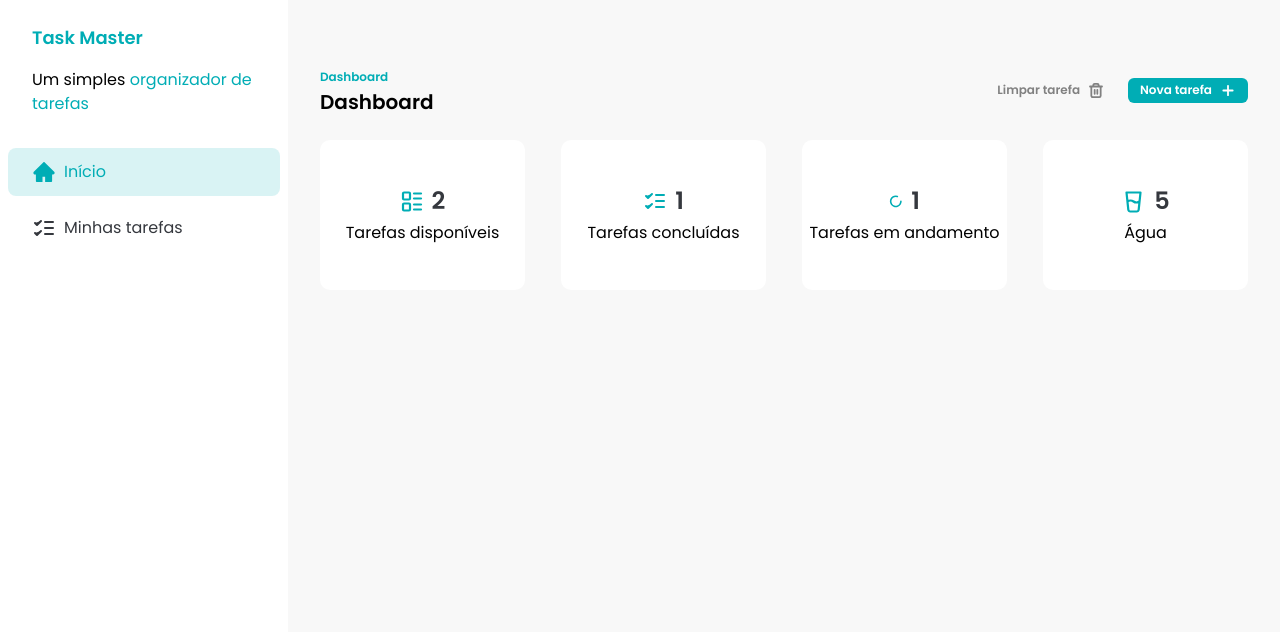
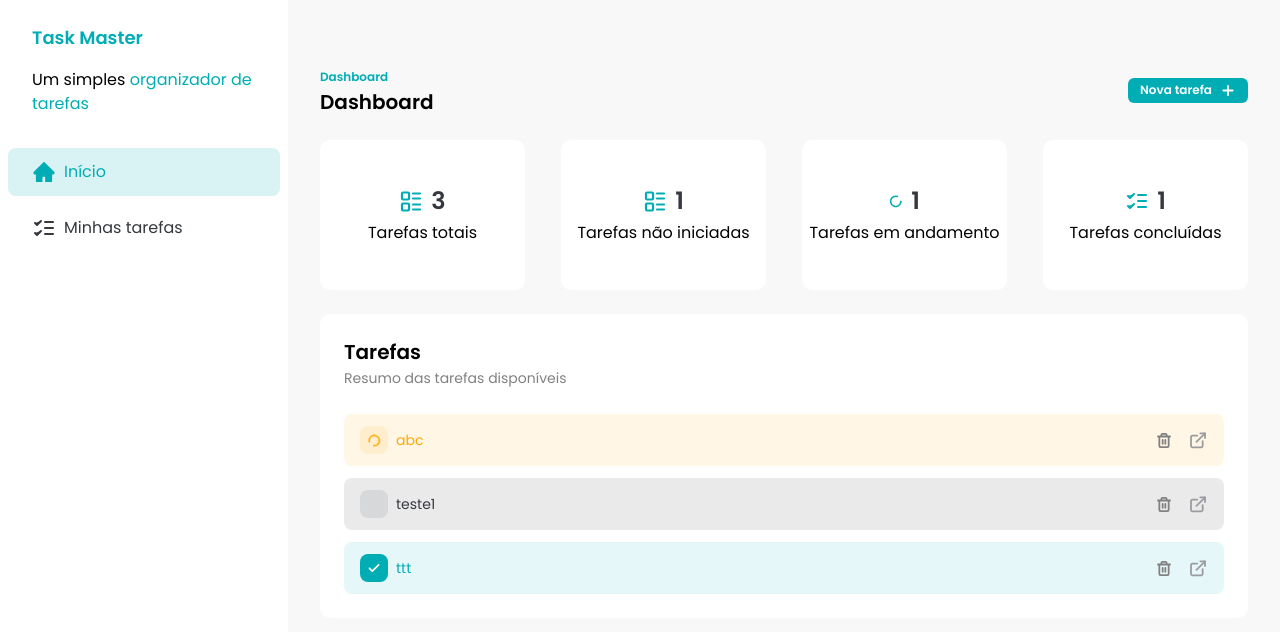
Before and after one commit to gabrielqrzz/fsc-task-manager, a React (Vite) app: page / in a window 1280 px wide. Shown: the top 632 px of the page. Built offline with nearby package versions, Linux system fonts and the light colour scheme; data requests are answered from the project's data file.

Commit message:
feat: add TaskItem on homepage

```diff
--- a/db.json
+++ b/db.json
@@ -5,14 +5,21 @@
       "title": "abc",
       "time": "evening",
       "description": "1234",
-      "status": "done"
+      "status": "in_progress"
     },
     {
-      "id": "f8dbe960-f508-428e-81cb-65e7ebcf4a29",
-      "title": "dasdasd",
+      "id": "123764ec-e125-42f5-9a87-164fa6de11ac",
+      "title": "teste1",
+      "time": "morning",
+      "description": "te",
+      "status": "not_started"
+    },
+    {
+      "id": "923b2cf6-c12b-4d27-8633-23e72563cc6a",
+      "title": "ttt",
       "time": "afternoon",
-      "description": "dasdad",
-      "status": "in_progress"
+      "description": "3",
+      "status": "done"
     }
   ]
 }
--- /dev/null
+++ b/src/components/DashboardCards.jsx
@@ -0,0 +1,46 @@
+import {
+  GlassWaterIcon,
+  LoaderIcon,
+  Tasks2Icon,
+  TasksIcon,
+} from '../assets/icons'
+import { useGetTasks } from '../hooks/data/use-get-tasks'
+import DashboardCard from './DashboardCard'
+
+const DashboardCards = () => {
+  const { data: tasks } = useGetTasks()
+
+  const notStartedTasks = tasks?.filter(
+    (task) => task.status === 'not_started'
+  ).length
+  const inProgressTasks = tasks?.filter(
+    (task) => task.status === 'in_progress'
+  ).length
+  const completedTasks = tasks?.filter((task) => task.status === 'done').length
+
+  return (
+    <div className="grid grid-cols-4 gap-9">
+      <DashboardCard
+        icon={<Tasks2Icon />}
+        mainText={tasks?.length}
+        secondaryText="Tarefas totais"
+      />
+      <DashboardCard
+        icon={<Tasks2Icon />}
+        mainText={notStartedTasks}
+        secondaryText="Tarefas não iniciadas"
+      />
+      <DashboardCard
+        icon={<LoaderIcon />}
+        mainText={inProgressTasks}
+        secondaryText="Tarefas em andamento"
+      />
+      <DashboardCard
+        icon={<TasksIcon />}
+        mainText={completedTasks}
+        secondaryText="Tarefas concluídas"
+      />
+    </div>
+  )
+}
+export default DashboardCards
--- a/src/components/Header.jsx
+++ b/src/components/Header.jsx
@@ -21,10 +21,6 @@ function Header({ subtitle, title }) {
       </div>
 
       <div className="flex items-center gap-3">
-        <Button color="ghost">
-          Limpar tarefa
-          <TrashIcon></TrashIcon>
-        </Button>
         <Button onClick={() => setAddTaskDialogIsOpen(true)}>
           Nova tarefa
           <AddIcon></AddIcon>
--- a/src/components/Sidebar.jsx
+++ b/src/components/Sidebar.jsx
@@ -3,7 +3,7 @@ import SidebarButton from './SidebarButton'
 
 const Sidebar = () => {
   return (
-    <div className="h-screen w-72 min-w-72 bg-white">
+    <div className="h-screen min-w-72 bg-white">
       <div className="space-y-4 px-8 py-6">
         <h1 className="text-lg font-semibold text-brand-primary">
           Task Master
--- a/src/pages/Home.jsx
+++ b/src/pages/Home.jsx
@@ -1,48 +1,32 @@
-import {
-  GlassWaterIcon,
-  LoaderIcon,
-  Tasks2Icon,
-  TasksIcon,
-} from '../assets/icons'
-import DashboardCard from '../components/DashboardCard'
+import DashboardCards from '../components/DashboardCards'
 import Header from '../components/Header'
 import Sidebar from '../components/Sidebar'
+import TaskItem from '../components/TaskItem'
 import { useGetTasks } from '../hooks/data/use-get-tasks'
 
 const HomePage = () => {
   const { data: tasks } = useGetTasks()
-
-  const inProgressTasks = tasks?.filter(
-    (task) => task.status === 'in_progress'
-  ).length
-  const completedTasks = tasks?.filter((task) => task.status === 'done').length
-
   return (
     <div className="flex">
       <Sidebar></Sidebar>
       <div className="w-full space-y-6 px-8 py-16">
         <Header subtitle="Dashboard" title="Dashboard"></Header>
-        <div className="grid grid-cols-4 gap-9">
-          <DashboardCard
-            icon={<Tasks2Icon />}
-            mainText={tasks?.length}
-            secondaryText="Tarefas disponíveis"
-          />
-          <DashboardCard
-            icon={<TasksIcon />}
-            mainText={completedTasks}
-            secondaryText="Tarefas concluídas"
-          />
-          <DashboardCard
-            icon={<LoaderIcon />}
-            mainText={inProgressTasks}
-            secondaryText="Tarefas em andamento"
-          />
-          <DashboardCard
-            icon={<GlassWaterIcon />}
-            mainText="5"
-            secondaryText="Água"
-          />
+        <DashboardCards />
+        <div className="grid-cols-[2fr, 1fr] grid">
+          <div className="space-y-6 rounded-[10px] bg-white p-6">
+            <div>
+              <h3 className="text-xl font-semibold">Tarefas</h3>
+              <span className="text-sm text-brand-dark-gray">
+                Resumo das tarefas disponíveis
+              </span>
+            </div>
+
+            <div className="space-y-3">
+              {tasks?.map((task) => (
+                <TaskItem key={task.id} task={task} />
+              ))}
+            </div>
+          </div>
         </div>
       </div>
     </div>
```
